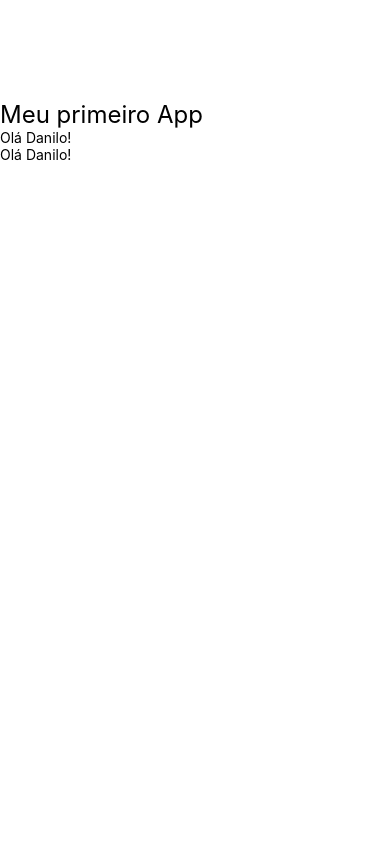
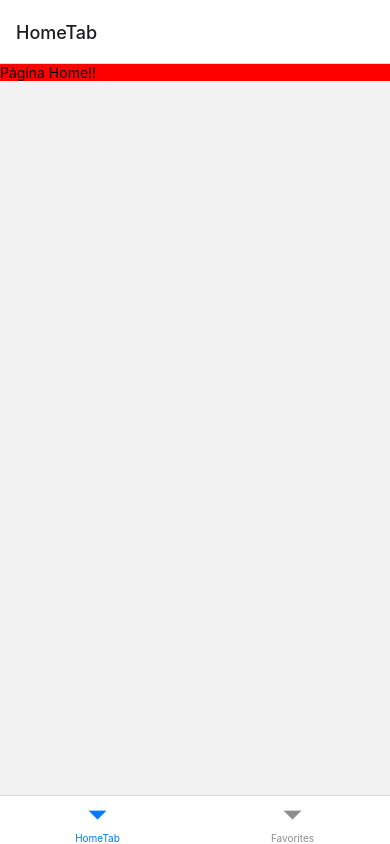
Before and after one commit to danilojduarte/ProjetoReceitasReact, a React Native app in the folder receitas/: screen / in a window 390 px wide. Built offline with nearby package versions, Linux system fonts and the light colour scheme.

Commit message:
Rotas geradas com sucesso

```diff
--- a/receitas/App.js
+++ b/receitas/App.js
@@ -1,28 +1,13 @@
-import {View,Text, StyleSheet} from 'react-native'
+import { View, Text } from 'react-native'
+
+import { NavigationContainer } from '@react-navigation/native'
+import { Routes } from './src/routes'
+
 
 export default function App(){
   return(
-    <View  style={styles.container}>
-      <Text style={styles.title}>Meu primeiro App</Text>
-      <Nome />
-      <Nome />
-    </View>
+    <NavigationContainer>
+    <Routes/>
+    </NavigationContainer>
   )
 }
-
-const styles = StyleSheet.create({
-  container:{
-
-    height:400
-  },
-  title:{
-    fontSize: 24,
-    marginTop: 100
-  }
-})
-
-function Nome() {
-  return(
-    <Text>Olá Danilo!</Text>
-  )
-}
--- /dev/null
+++ b/receitas/src/pages/favorites/index.js
@@ -0,0 +1,17 @@
+
+import { View, Text, StyleSheet } from 'react-native'
+
+export function Favorites(){
+    return (
+    <View style={styles.container}>
+        <Text>Página de Favoritos!</Text>
+    </View>
+    )
+}
+
+
+const styles = StyleSheet.create({
+    container:{
+        backgroundColor: 'blue',
+    }
+})
--- /dev/null
+++ b/receitas/src/pages/home/index.js
@@ -0,0 +1,17 @@
+
+import { View, Text, StyleSheet } from 'react-native'
+
+export function Home(){
+    return (
+    <View style={styles.container}>
+        <Text>Página Home!!</Text>
+    </View>
+    )
+}
+
+
+const styles = StyleSheet.create({
+    container:{
+        backgroundColor: 'red',
+    }
+})
--- /dev/null
+++ b/receitas/src/routes/index.js
@@ -0,0 +1,15 @@
+import { createBottomTabNavigator } from '@react-navigation/bottom-tabs'
+
+import { Home } from '../pages/home'
+import { Favorites } from '../pages/favorites'
+
+const Tab = createBottomTabNavigator();
+
+export function Routes() {
+    return (
+        <Tab.Navigator>
+            <Tab.Screen name="HomeTab" component={Home} />
+            <Tab.Screen name="Favorites" component={Favorites} />
+        </Tab.Navigator>
+    )
+}
```
Also changed, not shown: receitas/src/pages/detail/index.js (added, +17 -0 lines), receitas/src/pages/search/index.js (added, +17 -0 lines), 1 other file (tests, documents, lock files or other folders).
